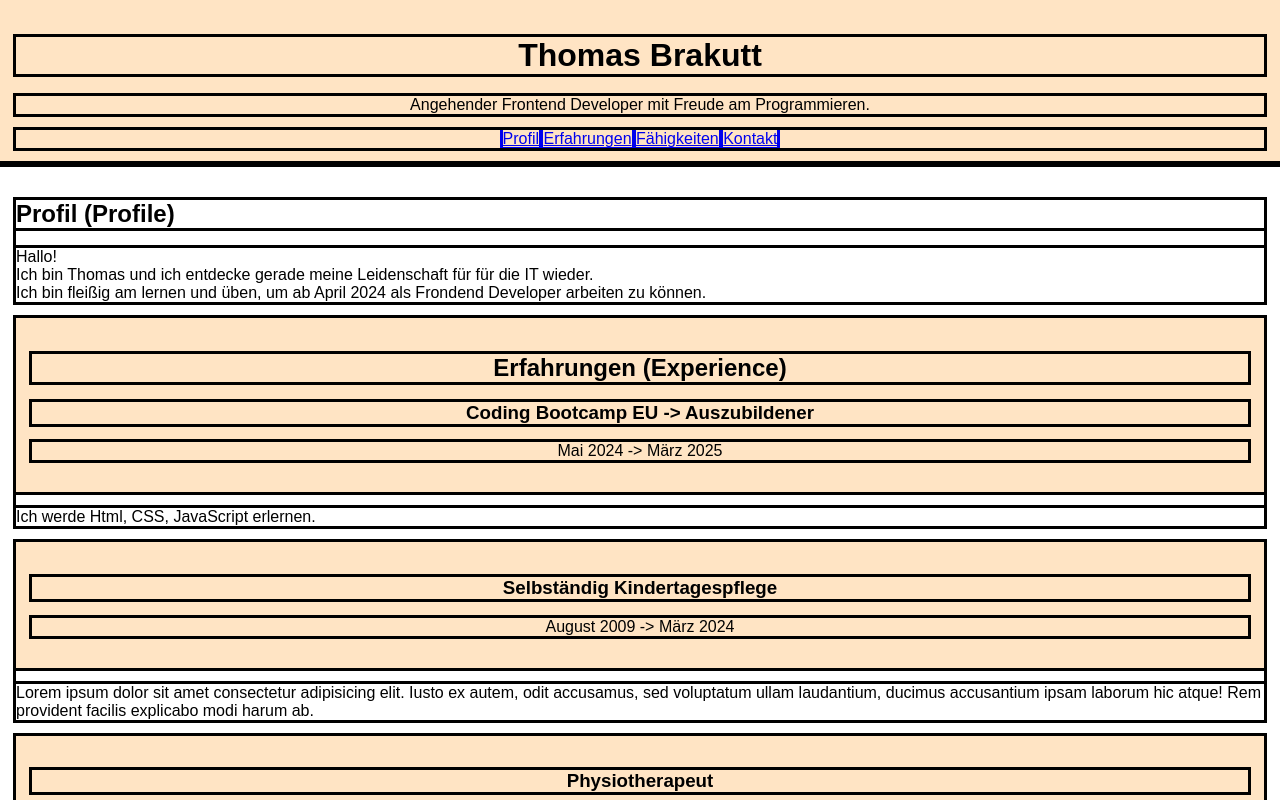
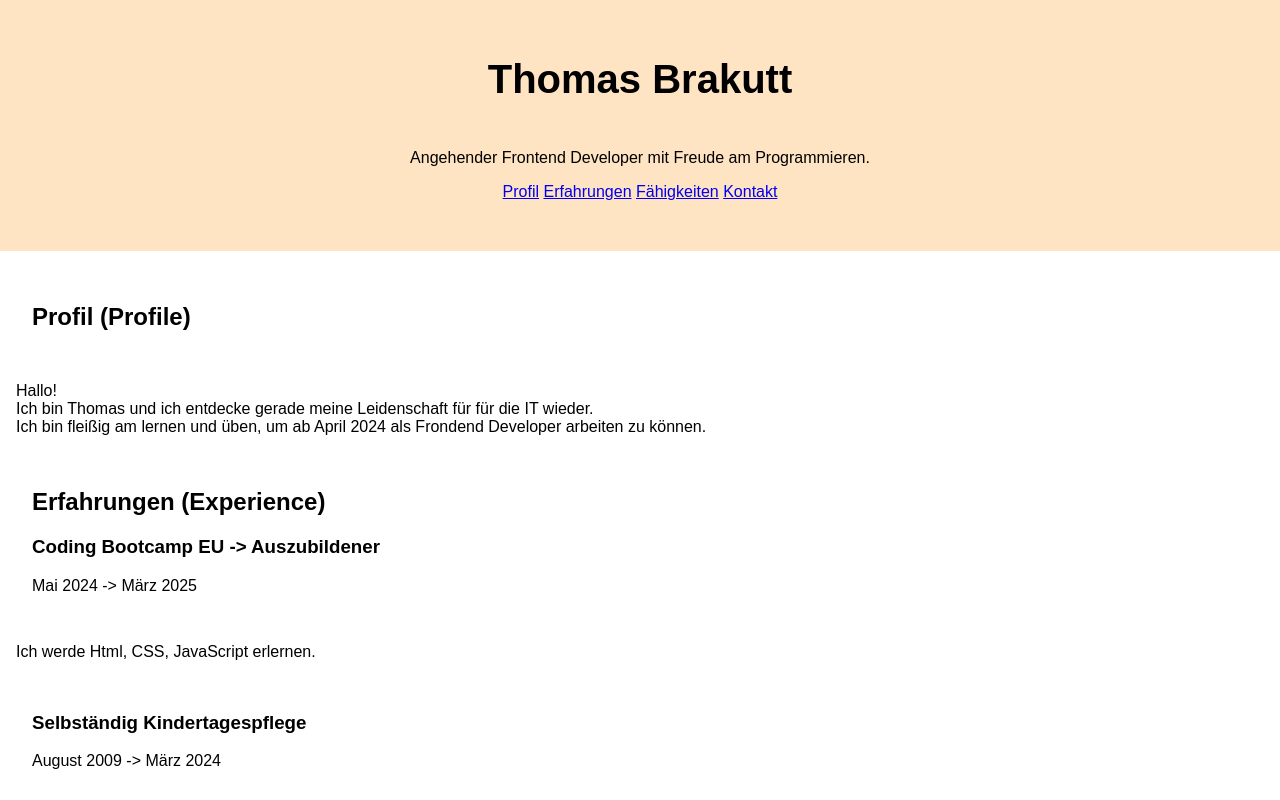
Before and after one commit to thomas-brakutt/CV-Setup-Exercise, a plain HTML site: page index.html in a window 1280 px wide. Shown: the top 800 px of the page. Drawn offline with Linux system fonts and the light colour scheme.

Commit message:
refactor: complete the 1. css exercise

```diff
--- a/index.html
+++ b/index.html
@@ -11,8 +11,8 @@
 </head>
 
 <body>
-    <header>
-        <h1>Thomas Brakutt</h1>
+    <header class="header">
+        <h1 class="big-heading">Thomas Brakutt</h1>
         <p>Angehender Frontend Developer mit Freude am Programmieren. </p>
         <nav>
             <a href="#profil">Profil</a>
@@ -23,7 +23,9 @@
     </header>
     <main>
         <article id="profil">
-            <h2>Profil (Profile)</h2>
+            <header>
+                <h2>Profil (Profile)</h2>
+            </header>
             <section>
                 <p>Hallo!<br>
                     Ich bin Thomas und ich entdecke gerade meine Leidenschaft für
--- a/style.css
+++ b/style.css
@@ -1,15 +1,12 @@
+/* ------------ General Styling --------------- */
+
 * {
   box-sizing: border-box;
-  border-color: rgb(0, 0, 0);
-  outline-style: solid;
+  font-family: Arial, Helvetica, sans-serif;
 }
 
 body {
   margin: 0px;
-}
-
-html {
-  font-family: Arial, Helvetica, sans-serif;
 }
 
 h1,
@@ -19,13 +16,31 @@ h4 {
   font-family: courier "Courier New", Courier, monospace;
 }
 
+/* -----------  Specific Styling --------------- */
+
+/* Add a padding to the header and main element within the body
+Use a padding value that looks good to you but use at least 16px */
 header,
 main {
   padding: 16px;
 }
 
-header {
+/* Style the overall header (the one in the body) of the document
+like this:
+- Align the text in the center using text-align: center
+- Use a background-color for the header
+- Use a padding within the header to create more room for the document title */
+
+.header {
   text-align: center;
   background-color: bisque;
-  margin: 0px, 50px, 0px, 0px;
+  padding-top: 20px;
+  padding-bottom: 50px;
 }
+
+/* keine Aufgabe, selber ausprobiert */
+.big-heading {
+  padding-top: 10px;
+  padding-bottom: 20px;
+  font-size: 40px;
+}
```
